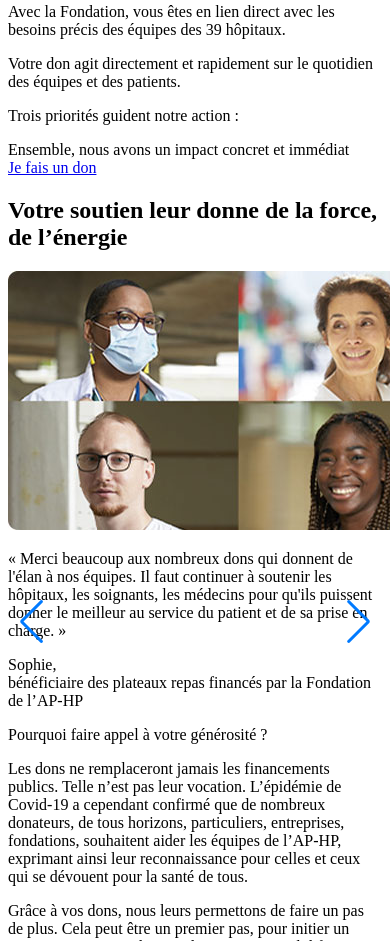
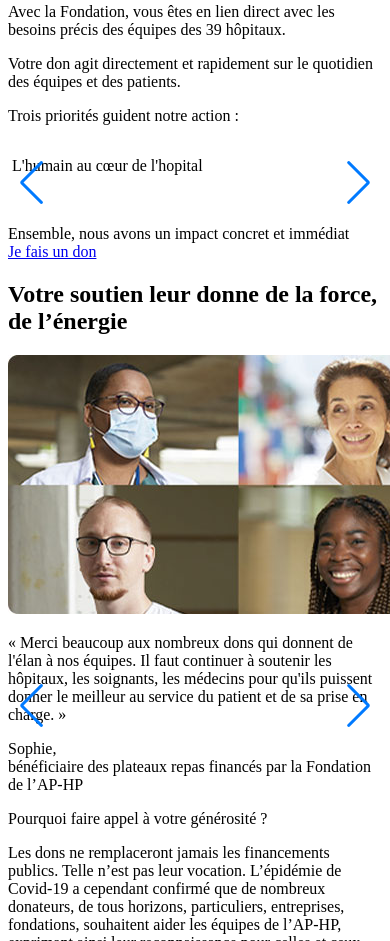
Before and after one commit to selim-bakir/base-ihm, a website: page src/index.html in a window 390 px wide. Shown: the part 1474-2415 px from the top of the page. Drawn offline with nearby package versions, Linux system fonts and the light colour scheme.

Commit message:
slider-tabs-mobile

```diff
--- a/src/assets/scss/all.scss
+++ b/src/assets/scss/all.scss
@@ -6,6 +6,7 @@
 @import '~assets/scss/fonts/montserrat';
 @import '~assets/scss/fonts/icomoon';
 @import '~assets/scss/partials/donations';
+@import '~assets/scss/slider/slider';
 @include FontRoboto(400);
 @include FontRoboto(700);
 @include FontIcomoon(700);
@@ -375,6 +376,14 @@ body{
                font-size: 1.375rem;
             }
          }
+         .slider-tabs{
+            .swiper-slide{
+               background: none;
+            }
+            .swiper-container{
+               padding-bottom:50px;
+            }
+         }
          .block-btn{
             max-width: 340px;
             margin:0 auto;
@@ -405,30 +414,10 @@ body{
          .slider-message{
             position: relative;
             .swiper-container {
-               width: 100%;
-               height: 100%;
-               margin-left: auto;
-               margin-right: auto;
                padding:50px 0;
              }
 
              .swiper-slide {
-               font-size: 18px;
-               background: #fff;
-
-               /* Center slide text vertically */
-               display: -webkit-box;
-               display: -ms-flexbox;
-               display: -webkit-flex;
-               display: flex;
-               -webkit-box-pack: center;
-               -ms-flex-pack: center;
-               -webkit-justify-content: center;
-               justify-content: center;
-               -webkit-box-align: center;
-               -ms-flex-align: center;
-               -webkit-align-items: center;
-               align-items: center;
                .slide-message{
                   text-align: left;
                   max-width: 569px;
@@ -448,22 +437,9 @@ body{
                   }
                }
              }
-             .swiper-pagination{
-               .swiper-pagination-bullet{
-                  height: 10px;
-                  width: 10px;
-               }
-               .swiper-pagination-bullet-active{
-                  background: $business-color;
-               }
-             }
              .swiper-button-next, .swiper-button-prev{
                 height: 25px;
                 width: 26px;
-                display: none;
-                @media #{$breakpoint-xl-up} {
-                  display: block;
-               }
                 &:after{
                   display: none;
                }
--- /dev/null
+++ b/src/assets/scss/slider/slider.scss
@@ -0,0 +1,39 @@
+.swiper-container {
+    width: 100%;
+    height: 100%;
+    margin-left: auto;
+    margin-right: auto;
+  }
+  .swiper-slide {
+    font-size: 18px;
+    background: #fff;
+
+    /* Center slide text vertically */
+    display: -webkit-box;
+    display: -ms-flexbox;
+    display: -webkit-flex;
+    display: flex;
+    -webkit-box-pack: center;
+    -ms-flex-pack: center;
+    -webkit-justify-content: center;
+    justify-content: center;
+    -webkit-box-align: center;
+    -ms-flex-align: center;
+    -webkit-align-items: center;
+    align-items: center;
+  }
+  .swiper-pagination{
+    .swiper-pagination-bullet{
+       height: 10px;
+       width: 10px;
+    }
+    .swiper-pagination-bullet-active{
+       background: $business-color;
+    }
+  }
+  .swiper-button-next, .swiper-button-prev{
+    display: none;
+    @media #{$breakpoint-xl-up} {
+      display: block;
+   }
+  }
--- a/src/index.html
+++ b/src/index.html
@@ -183,6 +183,38 @@
             <p>Votre don agit directement et rapidement sur le quotidien des équipes et des patients.</p>
             <p>Trois priorités guident notre action :</p>
             <div class="tabs"></div>
+            <div class="slider-tabs">
+                <div class="swiper-container">
+                    <div class="swiper-wrapper">
+                      <div class="swiper-slide">
+                          <div class="slide-tabs">
+                              <div class="slide-tabs-top">
+                                  <p>
+                                      <img src="" alt="">
+                                      L'humain au c&oelig;ur de l'hopital
+                                  </p>
+                              </div>
+                              <div class="slide-tabs-img">
+                                <img src="" alt="">
+                            </div>
+                            <div class="slide-tabs-text">
+                                <p></p>
+                                <p></p>
+                                <p></p>
+                                <p></p>
+                            </div>
+                          </div>
+                      </div>
+                      <div class="swiper-slide">Slide 2</div>
+                      <div class="swiper-slide">Slide 3</div>
+                    </div>
+                    <!-- Add Arrows -->
+                    <div class="swiper-button-next"></div>
+                    <div class="swiper-button-prev"></div>
+                    <!-- Add Pagination -->
+                    <div class="swiper-pagination"></div>
+                  </div>
+            </div>
             <div class="sub-title">Ensemble, nous avons un impact <span>concret et immédiat</span></div>
             <div class="block-btn">
                 <a href="https://soutenir.fondationaphp.fr/ensemble" target="_blank" class="btn btn-don">Je fais un don</a>
--- a/webpack/webpack.config.js
+++ b/webpack/webpack.config.js
@@ -38,7 +38,7 @@ let config = {
     devtool: dev ? 'cheap-eval-source-map' : false,
     devServer: {
         contentBase: path.resolve(__dirname, 'src'),
-        host: '192.168.0.21',
+        host: 'localhost',
         port: '9000',
         disableHostCheck: false,
         open: true,
```
